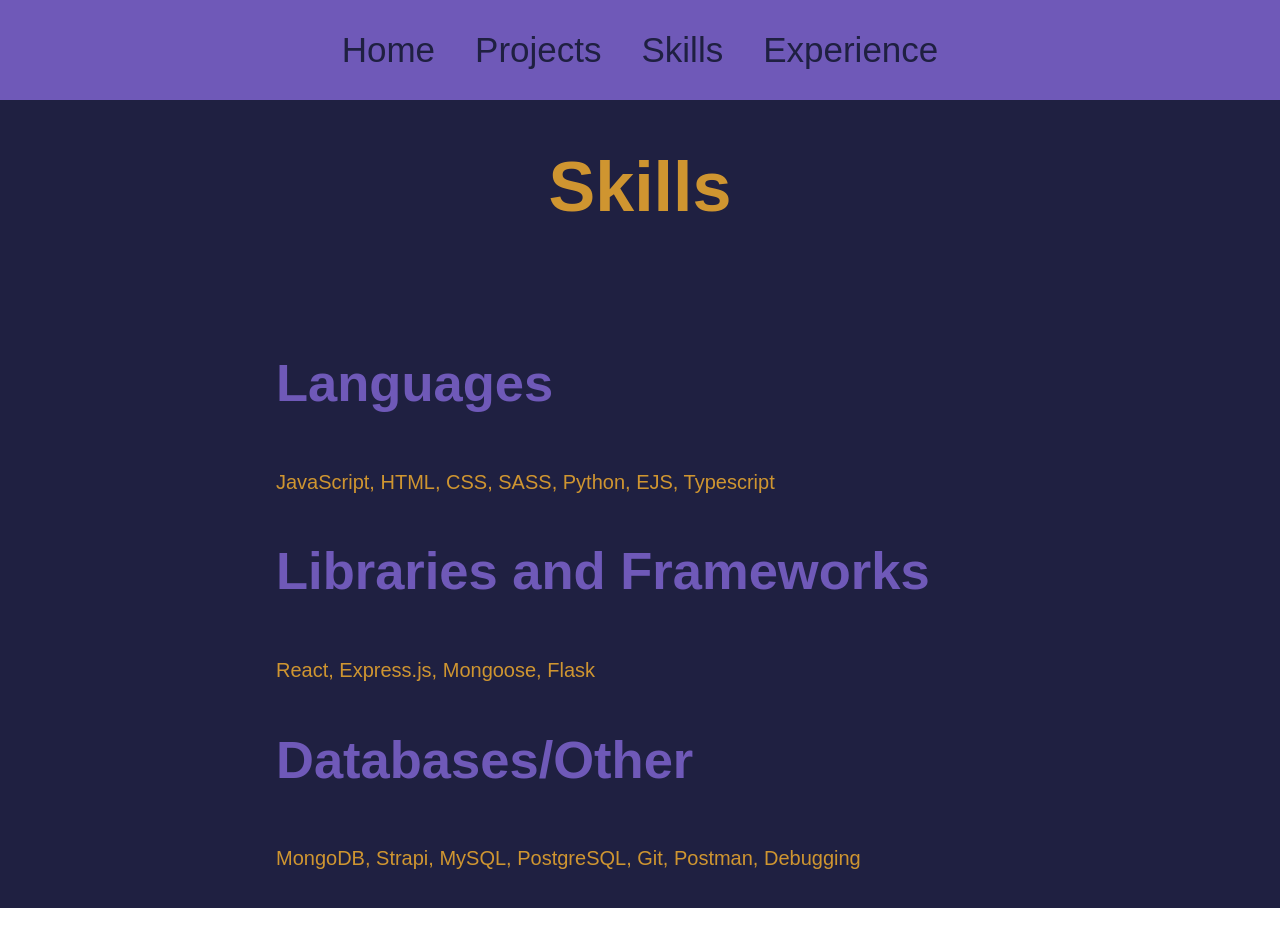
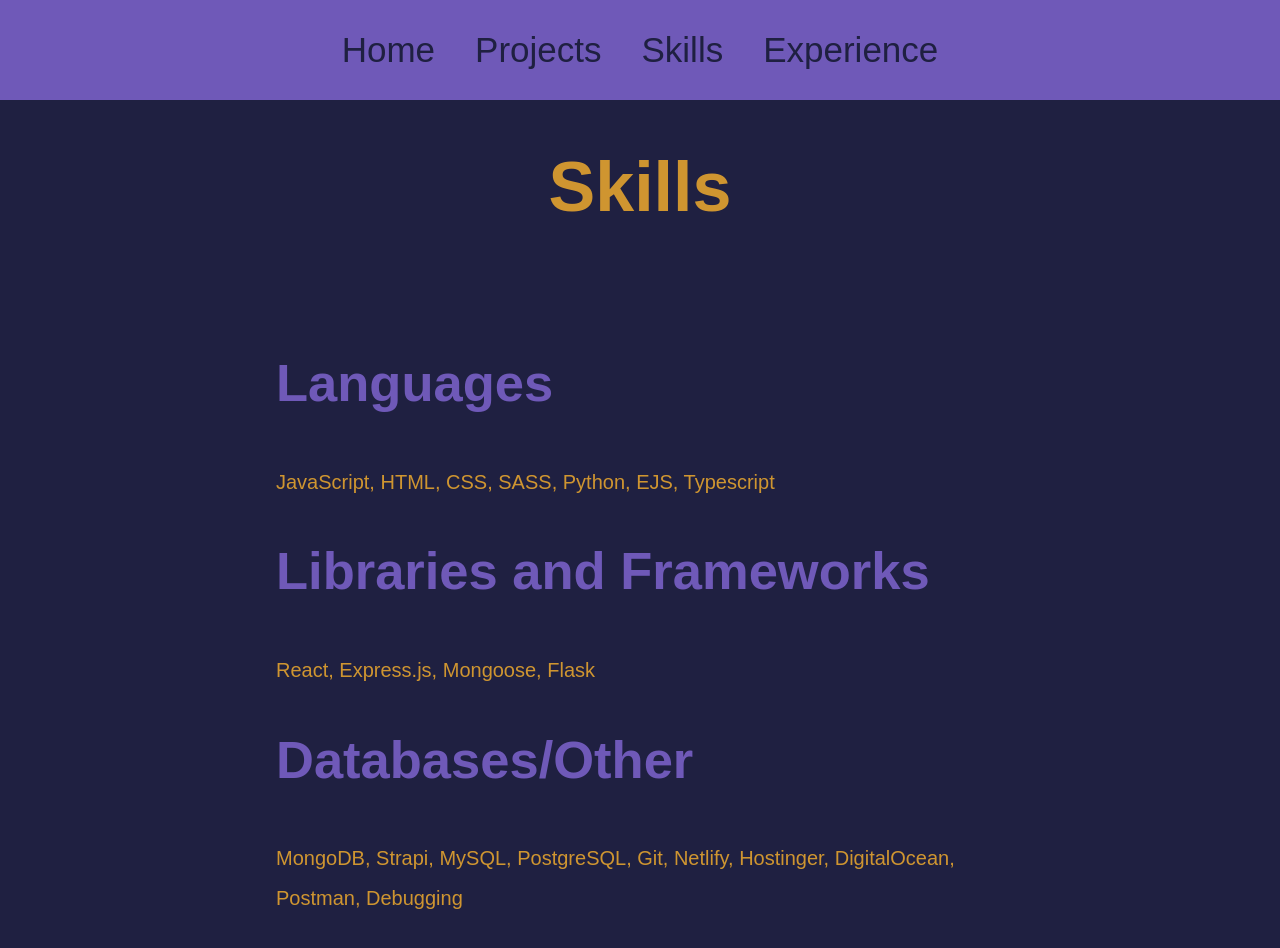
Before and after one commit to evannf/react-portfolio, a React (Create React App) app: page /skills in a window 1280 px wide. Before the commit the page ends 908 px from the top, so only its background shows below. Built offline with nearby package versions, Linux system fonts and the light colour scheme.

Commit message:
skills added

```diff
--- a/src/pages/Skills.js
+++ b/src/pages/Skills.js
@@ -16,7 +16,7 @@ function Skills() {
           </li>
           <li className='item'>
             <h2> Databases/Other </h2>
-            <span> MongoDB, Strapi, MySQL, PostgreSQL, Git, Postman, Debugging </span>
+            <span> MongoDB, Strapi, MySQL, PostgreSQL, Git, Netlify, Hostinger, DigitalOcean, Postman, Debugging </span>
           </li>
         </ol>
       </div>
```
